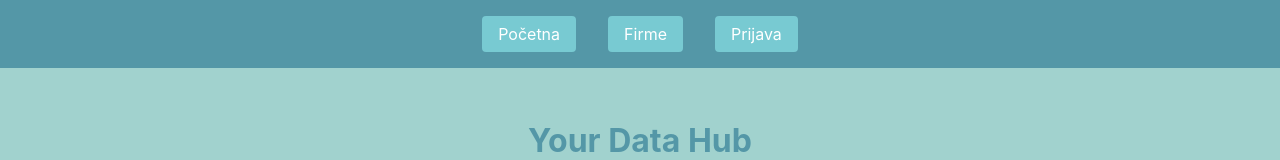
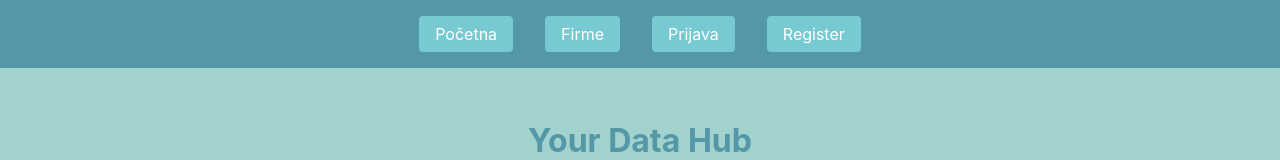
Before and after one commit to elab-development/internet-tehnologije-projekat-podacinainternetu_2019_0227, a React (Create React App) app in the folder reactprojekat/: page / in a window 1280 px wide. Shown: the top 160 px of the page. Built offline with nearby package versions, Linux system fonts and the light colour scheme; no server answers.

Commit message:
dokumentacija

```diff
--- a/reactprojekat/src/components/Navbar.jsx
+++ b/reactprojekat/src/components/Navbar.jsx
@@ -38,8 +38,10 @@
           <button onClick={handleLogout} className="nav-link">Odjava</button>
         </>
       ) : (
-
-        <Link to="/login" className="nav-link">Prijava</Link>
+        <>
+          <Link to="/login" className="nav-link">Prijava</Link>
+          <Link to="/register" className="nav-link">Register</Link>
+        </>
       )}
     </nav>
   );
```
Also changed, not shown: 1 other file (tests, documents, lock files or other folders).
